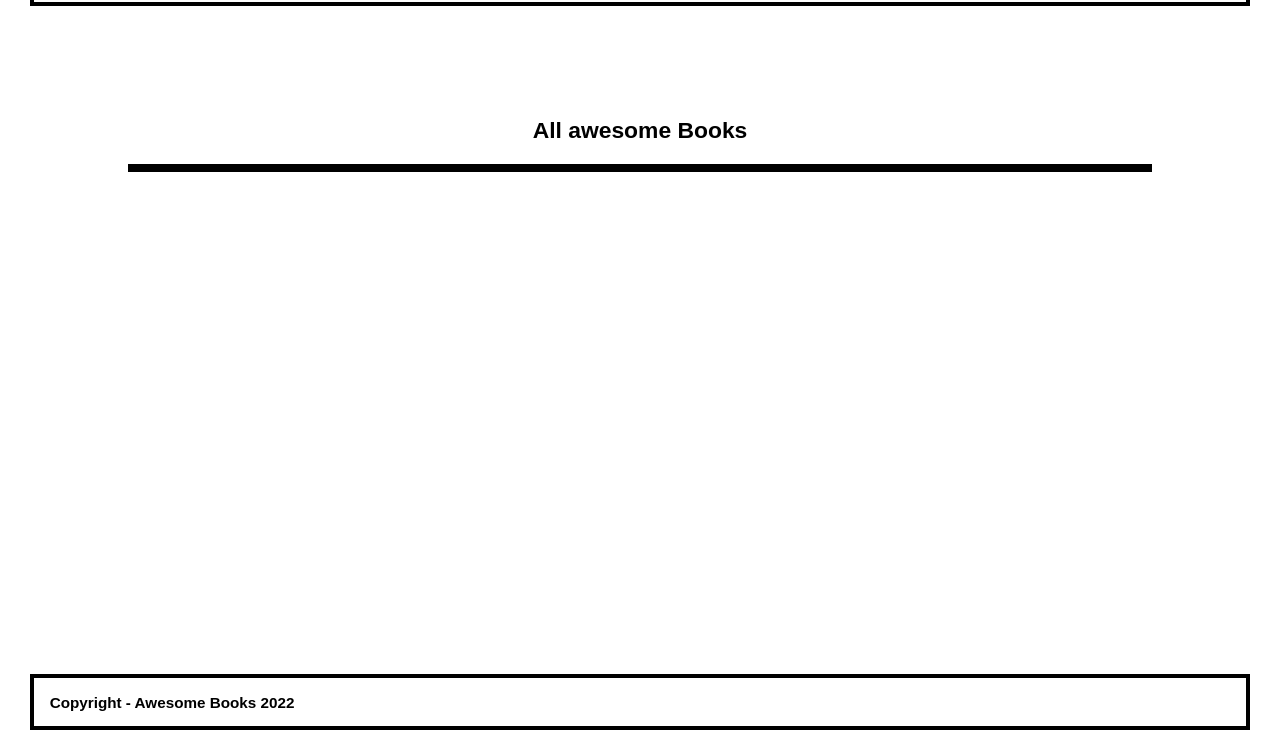
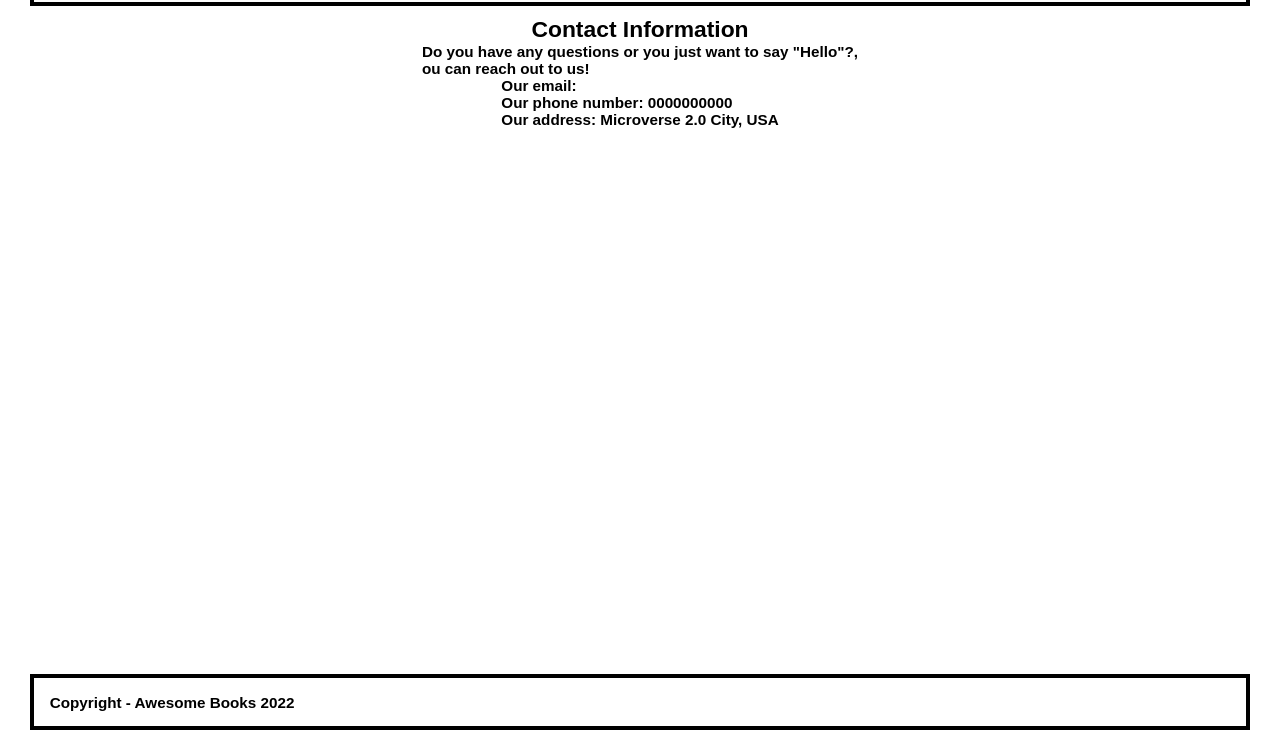
Before and after one commit to MohammedElseddik/Awesome-books, a website: page index.html in a window 1280 px wide. Both pictures are taken after a click on the item "Contact". Shown: the part 60-800 px from the top of the page. Drawn offline with Linux system fonts and the light colour scheme; a web font is replaced by a local one.

Commit message:
Add the contact section to the page

```diff
--- a/app.js
+++ b/app.js
@@ -6,11 +6,7 @@ const bookAuthor = document.querySelector('#author');
 const listNav = document.querySelector('.list');
 const addBookNav = document.querySelector('.add-list');
 const contactNav = document.querySelector('.contact');
-
-// const checkPages = () => {
-//   bookListUi.parentElement.classList.add('hidden');
-//   addBtn.parentElement.classList.remove('hidden');
-// };
+const contactSection = document.querySelector('.info-contact');
 
 class Book {
   // Creat book boject
@@ -99,22 +95,21 @@ const addBookHandler = () => {
 addBtn.addEventListener('click', addBookHandler);
 
 listNav.addEventListener('click', () => {
+  bookListUi.parentElement.classList.remove('hidden');
   addBtn.parentElement.classList.add('hidden');
-  bookListUi.parentElement.classList.remove('hidden');
-
+  contactSection.classList.add('hidden');
 });
 
 addBookNav.addEventListener('click', () => {
+  addBtn.parentElement.classList.remove('hidden');
   bookListUi.parentElement.classList.add('hidden');
-  addBtn.parentElement.classList.remove('hidden');
+  contactSection.classList.add('hidden');
 });
 
-
-
-// Add later the contact evetn listner
-
-// contactNav.addEventListener('click', () => {
-//   addBtn.parentElement.classList.add('hidden');
-// });
+contactNav.addEventListener('click', () => {
+  contactSection.classList.remove('hidden');
+  addBtn.parentElement.classList.add('hidden');
+  bookListUi.parentElement.classList.add('hidden');
+ });
 
 document.addEventListener('DOMContentLoaded', getLocalStorage);
--- a/index.html
+++ b/index.html
@@ -10,7 +10,7 @@
     <link rel="stylesheet" href="styles.css">
     <title>Awesome Books</title>
 </head>
-<body onload="checkPages()"">
+<body>
     <header class="header-nav">
         <nav class="nav-bar">
             <h3 class="brand-icon">Awesome Books</h3>
@@ -35,6 +35,19 @@
             <button  id="add-btn">Add</button>
         </div>
 
+        <div class="info-contact">
+            <h2>Contact Information</h2>
+            <p>
+              Do you have any questions or you just want to say "Hello"?, <br>
+              ou can reach out to us!
+            </p>
+            <ul class="contact-list">
+              <li>Our email:</li>
+              <li>Our phone number: 0000000000</li>
+              <li>Our address: Microverse 2.0 City, USA</li>
+            </ul>
+        </div>
+
     </main>
     <footer id="copyright">
         <p class="copyright-paragraph">Copyright - Awesome Books 2022</p>
--- a/styles.css
+++ b/styles.css
@@ -172,3 +172,16 @@ ul {
   border: 4px solid black;
   padding: 1.5rem;
 }
+
+.info-contact{
+  display: flex;
+  flex-direction: column;
+  align-items: center;
+  justify-content: center;
+  width: 100%;
+  margin-bottom: 130px;
+}
+
+.contact-list {
+  align-self: center;
+}
```
